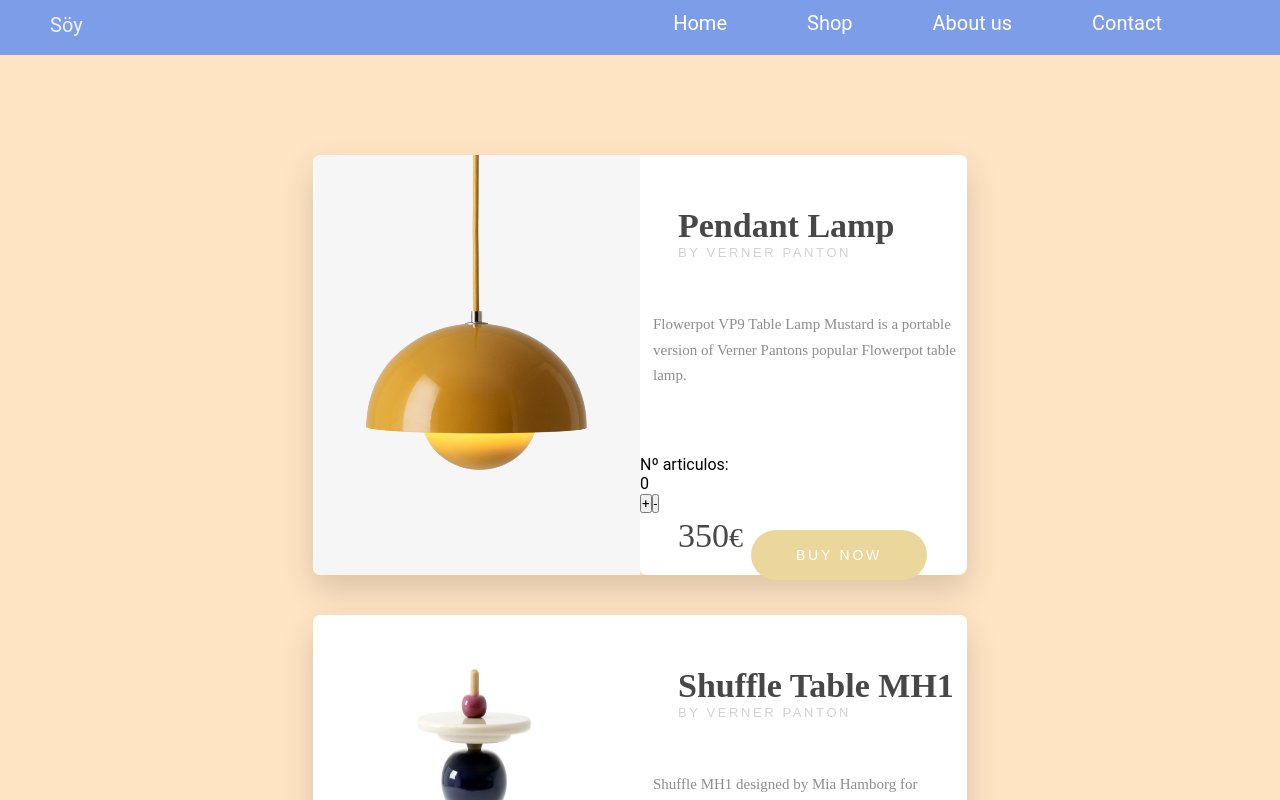
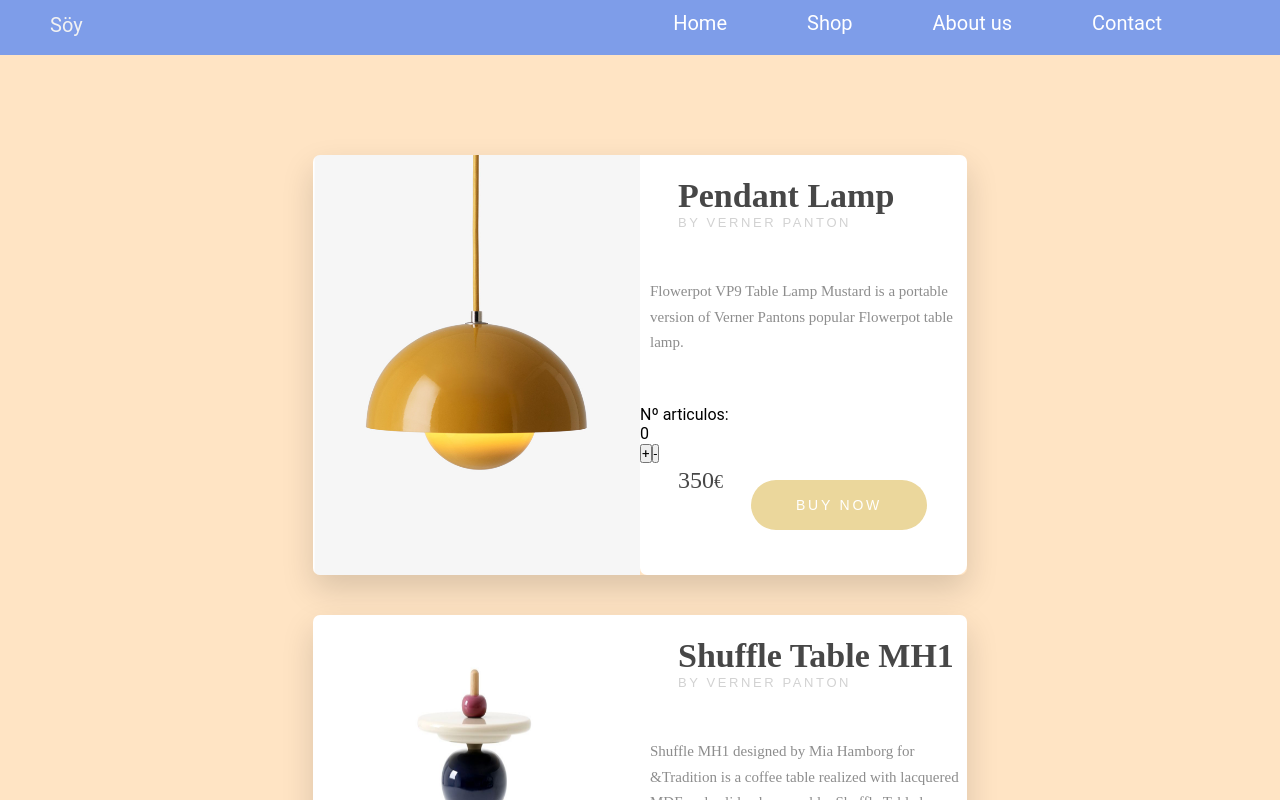
Before and after one commit to lidiettes/react-ecommerce, a React (Create React App) app: page / in a window 1280 px wide. Shown: the top 800 px of the page. Built offline with nearby package versions, Linux system fonts and the light colour scheme.

Commit message:
div counter fixed

```diff
--- a/src/components/ProductCard/ProductCard.css
+++ b/src/components/ProductCard/ProductCard.css
@@ -31,13 +31,13 @@
 }
 
 .product-text {
-    height: 300px;
+    height: 250px;
     width: 327px;
 }
 
 .product-text h1 {
     margin: 0 0 0 38px;
-    padding-top: 52px;
+    padding-top: 22px;
     font-size: 34px;
     color: #474747;
 }
@@ -66,7 +66,7 @@
     font-size: 15px;
     font-weight: lighter;
     overflow: hidden;
-    padding: 5px;
+    padding: 2px;
 }
 
 .product-price-btn {
@@ -83,7 +83,7 @@
     height: 50px;
     font-family: 'Trocchi', serif;
     margin: 0 0 0 38px;
-    font-size: 28px;
+    font-size: 18px;
     font-weight: lighter;
     color: #474747;
 }
@@ -92,7 +92,7 @@
     display: inline-block;
     height: 50px;
     font-family: 'Suranna', serif;
-    font-size: 34px;
+    font-size: 24px;
 }
 
 .product-price-btn button {
```
